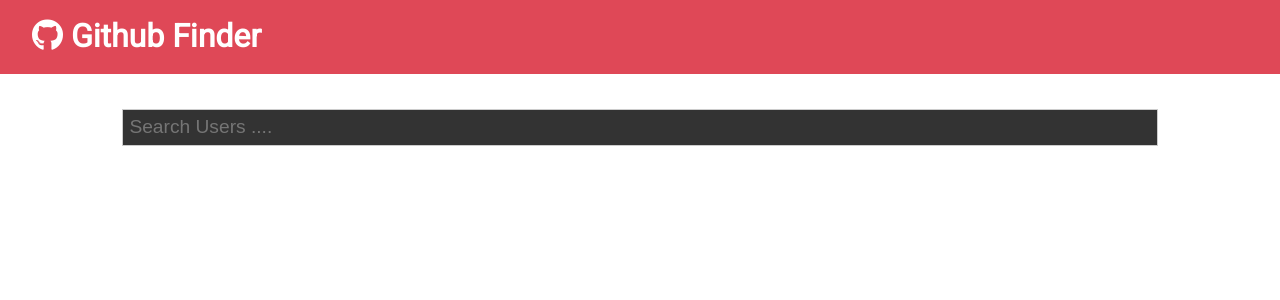
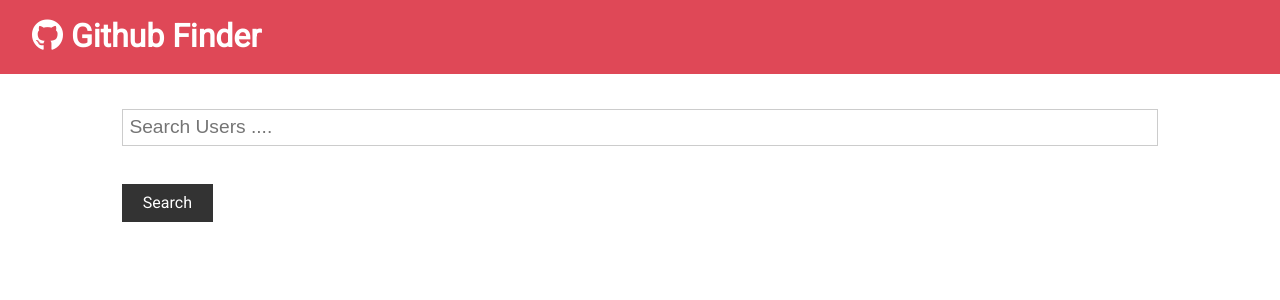
Before and after one commit to voa2000/github-finder, a React (Create React App) app: page / in a window 1280 px wide. Shown: the top 300 px of the page. Built offline with nearby package versions, Linux system fonts and the light colour scheme.

Commit message:
Added clear button

```diff
--- a/src/App.js
+++ b/src/App.js
@@ -19,9 +19,9 @@ class App extends Component {
   //   );
   //   this.setState({ users: res.data, loading: false });
   // }
+  clearUsers = () => this.setState({ users: [], loading: false });
   searchUsers = async text => {
     this.setState({ loading: true });
-
     const res = await axios.get(
       `https://api.github.com/search/users?q=${text}&client_id=$
       {process.env.REACT_APP_GITHUB_CLIENT_ID} & client_secret=
@@ -30,12 +30,16 @@ class App extends Component {
     this.setState({ users: res.data.items, loading: false });
   };
   render() {
-    const { loading, users } = this.state;
+    const { clearUsers, searchUsers, loading, users } = this.state;
     return (
       <div className='App'>
         <Navbar />
         <div className='container'>
-          <Search searchUsers={this.searchUsers} />
+          <Search
+            searchUsers={searchUsers}
+            clearUsers={clearUsers}
+            showClear={users.length > 0 ? true : false}
+          />
           <Users loading={loading} users={users} />
         </div>
       </div>
--- a/src/components/users/Search.js
+++ b/src/components/users/Search.js
@@ -5,13 +5,17 @@ export class Search extends Component {
   state = {
     text: ""
   };
-  static propTypes = { searchUsers: PropTypes.func.isRequired };
-  changeUser = event => {
-    this.setState({ [event.target.name]: event.target.value });
+  static propTypes = {
+    searchUsers: PropTypes.func.isRequired,
+    clearUsers: PropTypes.func.isRequired,
+    showUsers: PropTypes.bool.isRequired
+  };
+  changeUser = e => {
+    this.setState({ [e.target.name]: e.target.value });
   };
 
-  submitUser = event => {
-    event.preventDefault();
+  submitUser = e => {
+    e.preventDefault();
     this.props.searchUsers(this.state.text);
     this.setState({ text: "" });
   };
@@ -21,14 +25,26 @@ export class Search extends Component {
       <div>
         <form onSubmit={this.submitUser} className='form'>
           <input
-            className='btn btn-dark btn-black'
             type='text'
             name='text'
-            onChange={event => this.changeUser(event)}
+            onChange={this.changeUser}
             value={this.state.text}
             placeholder='Search Users ....'
           />
+          <input
+            className='btn btn-dark btn-black'
+            type='submit'
+            value='Search'
+          />
         </form>
+        {this.props.showClear && (
+          <button
+            className='btn btn-light btn-block'
+            onClick={this.props.clearUsers}
+          >
+            Clear
+          </button>
+        )}
       </div>
     );
   }
```
